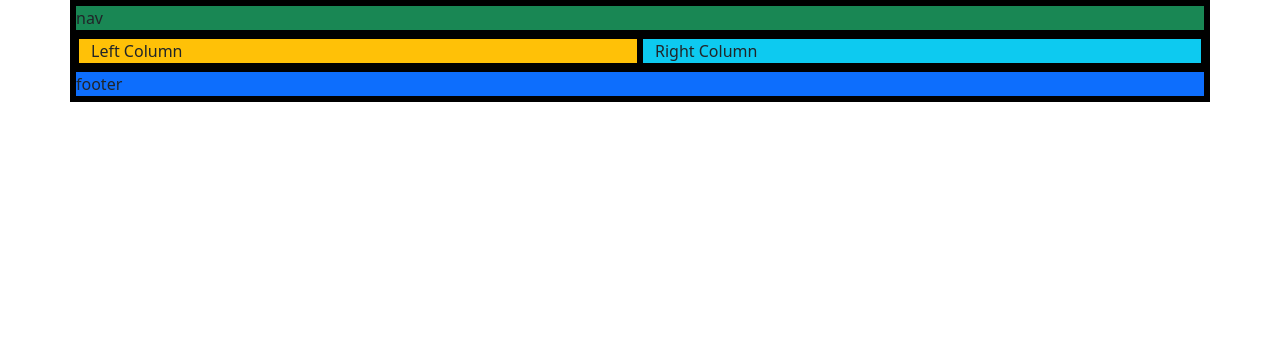
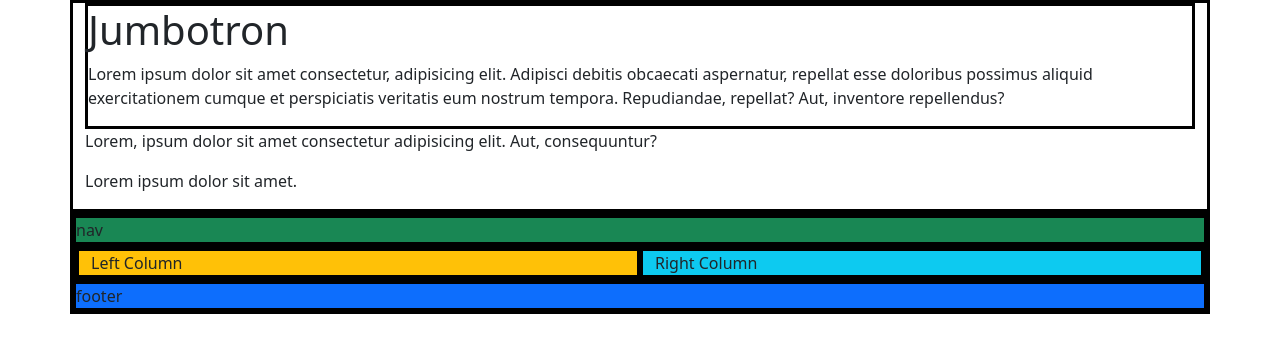
Before and after one commit to AlXRill23/collab-practice, a plain HTML site: page index.html in a window 1280 px wide. Drawn offline with nearby package versions, Linux system fonts and the light colour scheme.

Commit message:
added jumbotron

```diff
--- a/css/style.css
+++ b/css/style.css
@@ -1,3 +1,4 @@
+
 div{
     border-style: solid;
     /* border-width: 5px; */
--- a/index.html
+++ b/index.html
@@ -6,9 +6,22 @@
     <meta name="viewport" content="width=device-width, initial-scale=1.0">
     <link rel="stylesheet" href="css/style.css">
     <link href="https://cdn.jsdelivr.net/npm/bootstrap@5.1.3/dist/css/bootstrap.min.css" rel="stylesheet" integrity="sha384-1BmE4kWBq78iYhFldvKuhfTAU6auU8tT94WrHftjDbrCEXSU1oBoqyl2QvZ6jIW3" crossorigin="anonymous">
+    <script src="https://ajax.googleapis.com/ajax/libs/jquery/3.6.0/jquery.min.js"></script>
+    <script src="https://maxcdn.bootstrapcdn.com/bootstrap/3.4.1/js/bootstrap.min.js"></script>
     <title>Document</title>
 </head>
 <body>
+
+<!-- Jubotron addition -->
+    <div class="container">
+        <div class="jumbotron">
+          <h1>Jumbotron</h1>
+          <p>Lorem ipsum dolor sit amet consectetur, adipisicing elit. Adipisci debitis obcaecati aspernatur, repellat esse doloribus possimus aliquid exercitationem cumque et perspiciatis veritatis eum nostrum tempora. Repudiandae, repellat? Aut, inventore repellendus?</p>
+        </div>
+        <p>Lorem, ipsum dolor sit amet consectetur adipisicing elit. Aut, consequuntur?</p>
+        <p>Lorem ipsum dolor sit amet.</p>
+      </div>
+
     <div class="container">
         <div class="row bg-success">nav</div>
         <div class="row">
```
